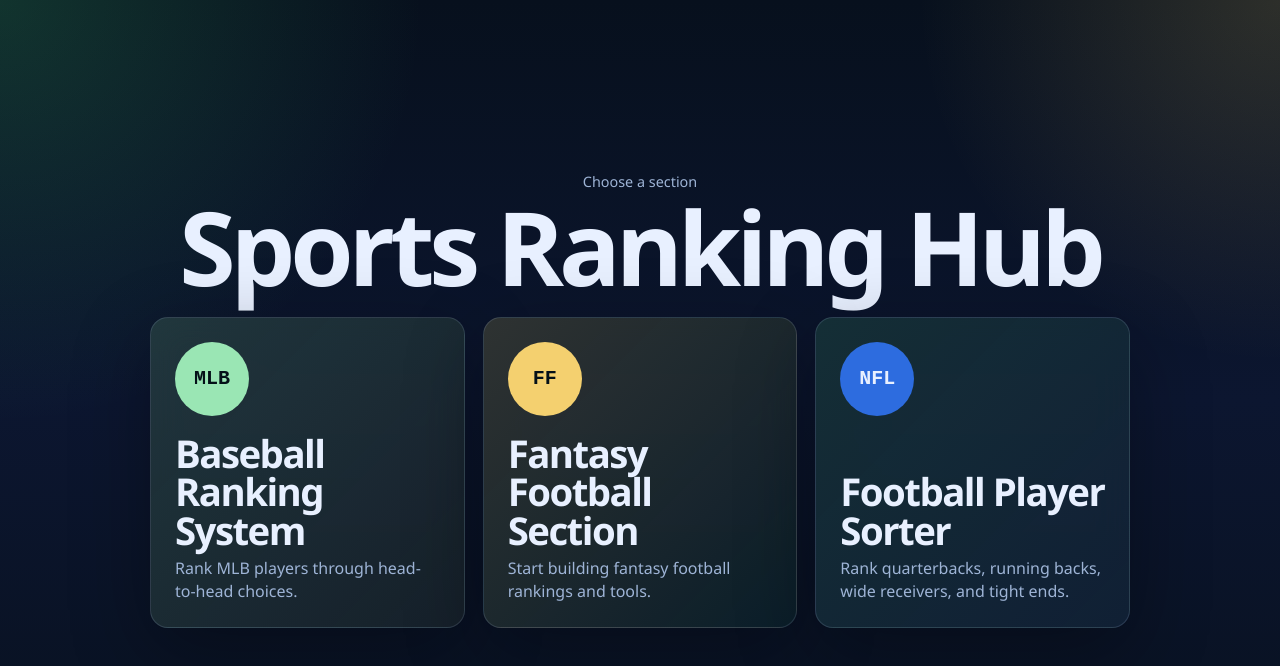
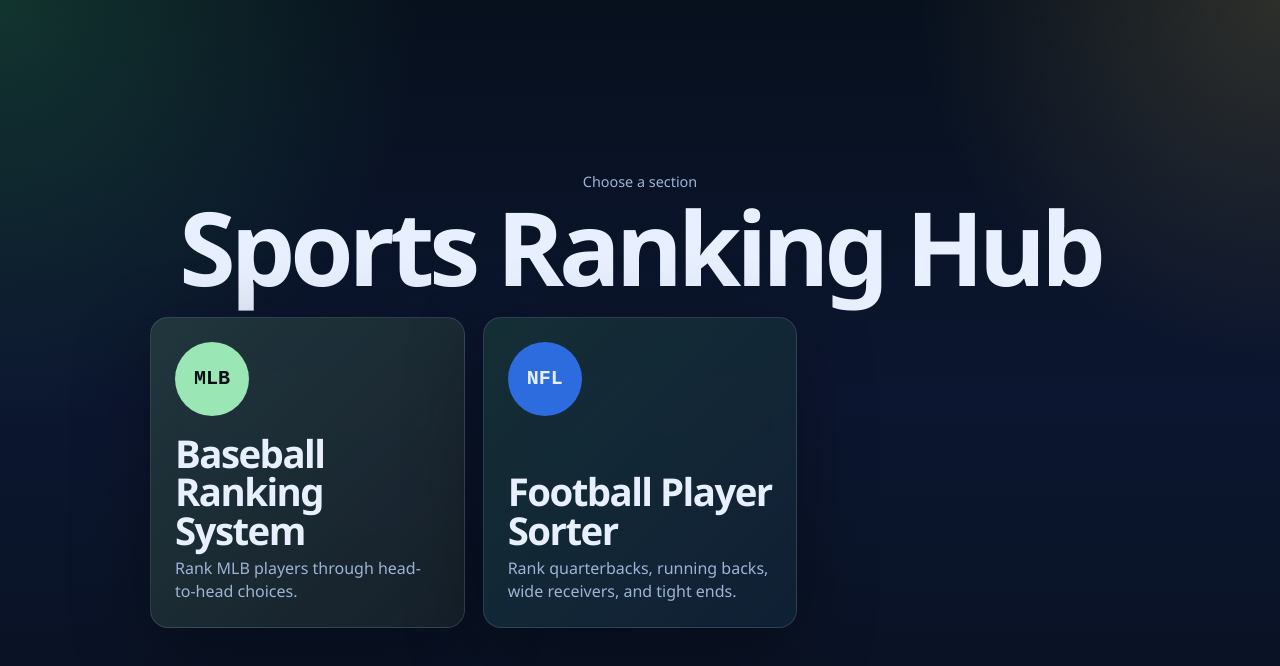
Before and after one commit to yungrtrd/MLBRank1, a Next.js app: page / in a window 1280 px wide. Shown: the top 666 px of the page. Built offline with nearby package versions, Linux system fonts and the light colour scheme.

Commit message:
Story 6
Hide fantasy

```diff
--- a/app/page.tsx
+++ b/app/page.tsx
@@ -17,14 +17,6 @@
           </span>
         </Link>
 
-        <Link className="section-card football-card" href="/fantasy-football">
-          <span className="section-mark">FF</span>
-          <span>
-            <strong>Fantasy Football Section</strong>
-            <small>Start building fantasy football rankings and tools.</small>
-          </span>
-        </Link>
-
         <Link className="section-card football-sorter-card" href="/football-sorter">
           <span className="section-mark">NFL</span>
           <span>
```
